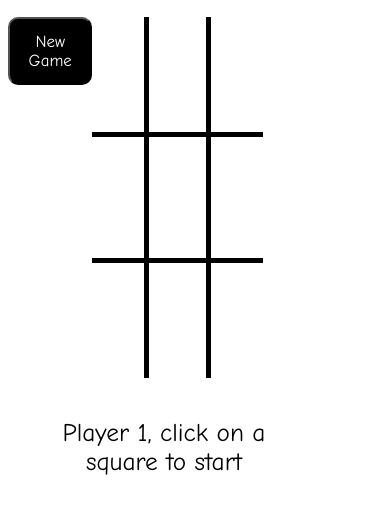
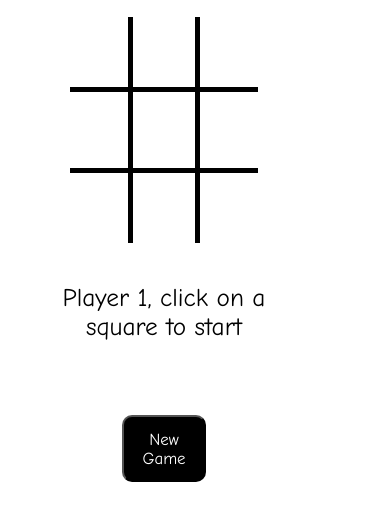
Before and after one commit to jwagne1/Project-1-Tic-Tac-Toe, a plain HTML site: page index.html in a window 390 px wide. Shown: the part 167-688 px from the top of the page. Drawn offline with Linux system fonts and the light colour scheme.

Commit message:
Added comments to js file, added nav element to HTML, and centered button inside nav using flexbox.

```diff
--- a/index.html
+++ b/index.html
@@ -11,22 +11,20 @@
     <header>
         <h1>Tic Tac Toe</h1>
     </header>
-    <button id="new-game">New Game</button>
-    <div id='cell1'></div>
+    <nav>
+        <button id="new-game">New Game</button>
+    </nav>
+
     <div class='square' id='cell2'></div>
     <div class='square' id='cell3'></div>
     <div class='square' id='cell4'></div>
-    <div id='cell5'></div>
-    <div id='cell6'></div>
     <div class='square' id='cell7'></div>
     <div class='square' id='cell8'></div>
     <div class='square' id='cell9'></div>
-    <div id='cell10'></div>
-    <div id='cell11'></div>
     <div class='square' id='cell12'></div>
     <div class='square' id='cell13'></div>
     <div class='square' id='cell14'></div>
-    <div id='cell15'></div>
+
     <p id='message'>Player 1, click on a square to start</p>
     <script src='script.js'></script>
 
--- a/style.css
+++ b/style.css
@@ -2,15 +2,33 @@ body{
     font-family: 'Comic Sans MS', sans-serif;
     width: 80vw;
     height: 80vh;
-    max-width: 1200px;
-    max-height: 800px;
+
 
     display: grid;
     grid-template-rows: 1fr 1fr 1fr 1fr 1fr;
     grid-template-columns: 1fr 1fr 1fr 1fr 1fr;
+    grid-auto-rows: 16vh;
+    grid-auto-columns: 16vw;
 
   }
+*{
+    box-sizing: border-box;
+}
 
+nav{
+    display: flex;
+    justify-content: center;
+    align-items: center;
+}
+
+@media screen and (max-width: 600px) {
+    nav {
+        grid-row: 6;
+        grid-column: 1 / span 5;
+        align-content: center;
+
+    }
+}
 header{
     grid-row: 1;
     grid-column: 1 / span 5;
```
Also changed, not shown: script.js (+7 -8 lines).
